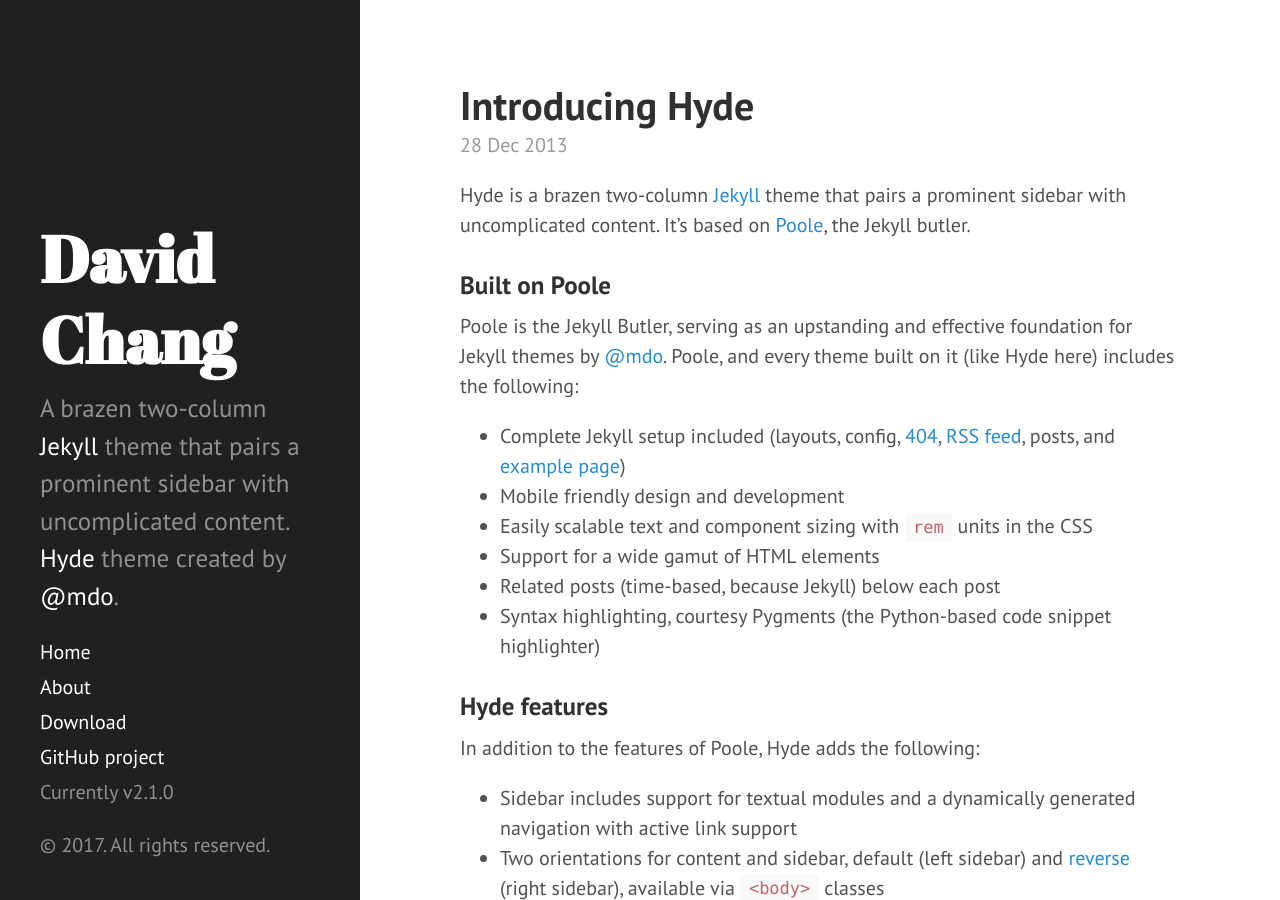
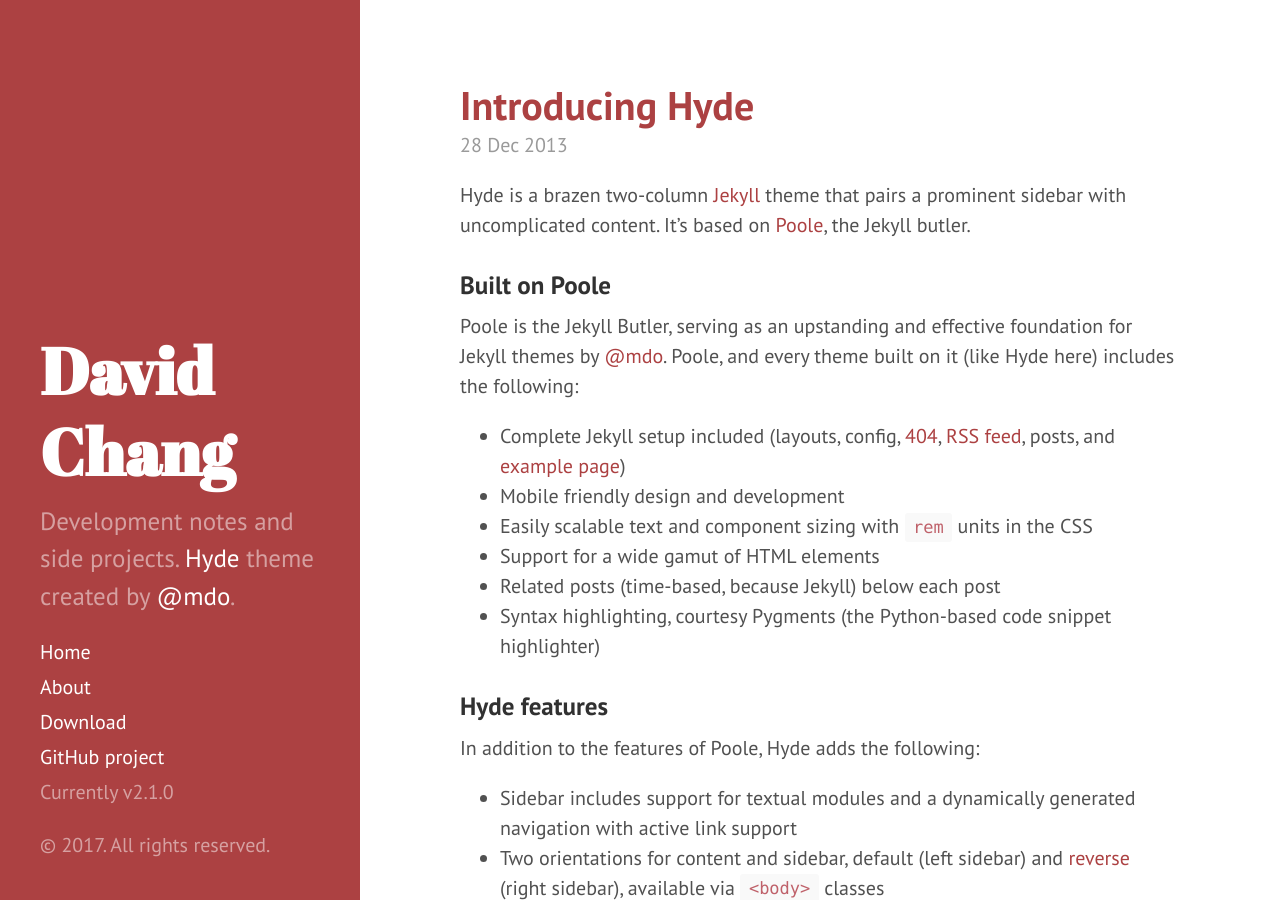
Before and after one commit to davidchchang/davidchchang.github.io, a Jekyll site: the page built from index.html, in a window 1280 px wide and 900 px high. Built offline with Jekyll 4.4.1, drawn with Linux system fonts in a browser that asks for light colours; the list of posts is cut into pages by our own code.

Commit message:
Update description and theme

```diff
--- a/_config.yml
+++ b/_config.yml
@@ -8,8 +8,8 @@ permalink:        pretty
 # Setup
 title:            David Chang
 tagline:          'The _other_ David Chang'
-description:      'A brazen two-column <a href="http://jekyllrb.com" target="_blank">Jekyll</a> theme that pairs a prominent sidebar with uncomplicated content. <a href="https://github.com/poole/hyde" target="_blank">Hyde</a> theme created by <a href="https://twitter.com/mdo" target="_blank">@mdo</a>.'
-url:              https://davidchchang.github.io
+description:      'Development notes and side projects. <a href="https://github.com/poole/hyde" target="_blank">Hyde</a> theme created by <a href="https://twitter.com/mdo" target="_blank">@mdo</a>.'
+url:              http://davidchchang.com
 baseurl:          /
 
 author:
--- a/_layouts/default.html
+++ b/_layouts/default.html
@@ -3,7 +3,7 @@
 
   {% include head.html %}
 
-  <body>
+  <body class="theme-base-08">
 
     {% include sidebar.html %}
 
```
